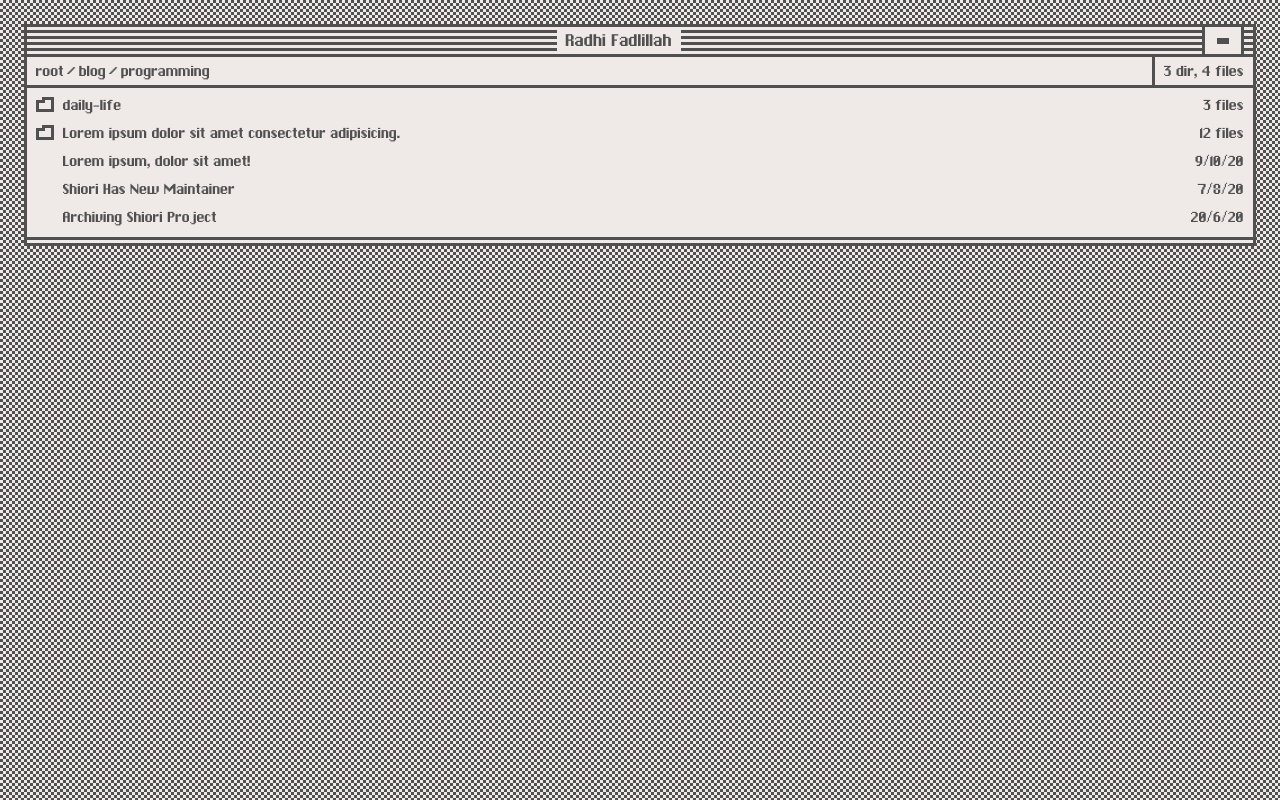
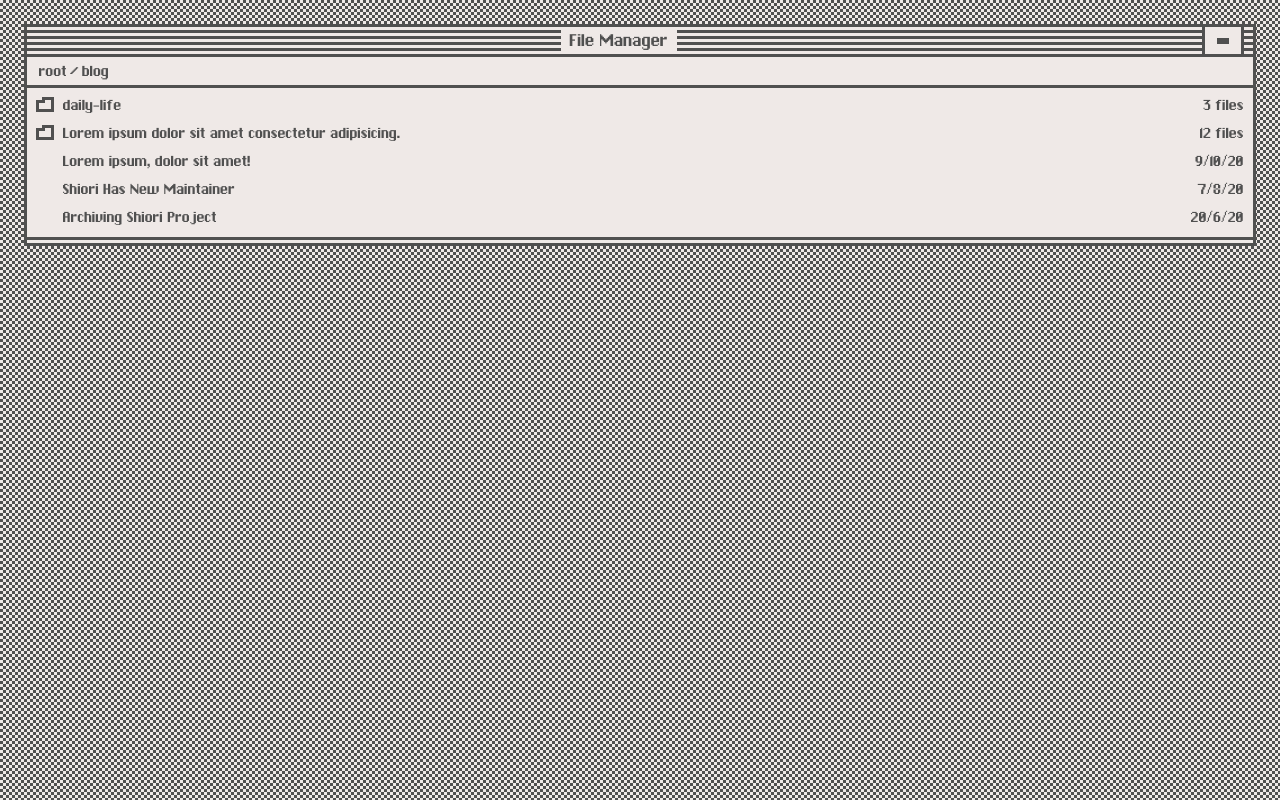
Before and after one commit to RadhiFadlillah/radhifadlillah.github.io, a plain HTML site: page themes/geos2/index.html in a window 1280 px wide. Drawn offline with Linux system fonts and the light colour scheme.

Commit message:
Fix text overflow in file manager

```diff
--- a/themes/geos2/index.html
+++ b/themes/geos2/index.html
@@ -13,16 +13,12 @@
 <body>
 	<div class="window" id="fm">
 		<div class="window__header">
-			<p class="window__header__title">Radhi Fadlillah</p>
+			<p class="window__header__title">File Manager</p>
 			<a class="window__header__button" href="#"></a>
 		</div>
-		<div class="window__status-bar">
-			<p class="fm__crumbs">
-				<a href="#" class="fm__crumbs__item">root</a>
-				<a href="#" class="fm__crumbs__item">blog</a>
-				<a href="#" class="fm__crumbs__item">programming</a>
-			</p>
-			<p class="window__status-bar__text">3 dir, 4 files</p>
+		<div class="window__status-bar fm__crumbs">
+			<a href="#" class="fm__crumbs__item">root</a>
+			<a href="#" class="fm__crumbs__item">blog</a>
 		</div>
 		<div class="window__content fm__content">
 			<a href="#" class="fm__dir">
--- a/themes/geos2/less/index.less
+++ b/themes/geos2/less/index.less
@@ -104,20 +104,12 @@ body {
 // File manager
 
 .fm__crumbs {
-	display      : flex;
-	flex-flow    : row wrap;
-	flex         : 1 0;
-	border-right : .pixel(1)[] solid @fgColor;
-	margin-top   : .pixel(-2)[];
-	margin-right : .pixel(3)[];
-	margin-left  : .pixel(-1)[];
-	margin-bottom: .pixel(-2)[];
-	padding      : .pixel(1)[] 0;
+	padding: .pixel(1)[] .pixel(3)[];
 }
 
 .fm__crumbs__item {
 	color  : @fgColor;
-	padding: .pixel(1)[] .pixel(1)[];
+	padding: .pixel(1)[];
 
 	&:hover,
 	&:focus {
@@ -146,6 +138,11 @@ body {
 		color           : @fgColor  !important;
 		background-color: @bgColor  !important;
 	}
+}
+
+.fm__summary {
+	padding   : .pixel(2)[] 0;
+	text-align: right;
 }
 
 .fm__content {
@@ -199,8 +196,10 @@ body {
 }
 
 .fm__dir__name {
-	flex        : 1 0;
-	margin-right: .pixel(3)[];
+	flex         : 1 0;
+	margin-right : .pixel(3)[];
+	overflow     : hidden;
+	text-overflow: ellipsis;
 }
 
 .fm__dir__info {
@@ -223,8 +222,10 @@ body {
 }
 
 .fm__file__name {
-	flex        : 1 0;
-	margin-right: .pixel(3)[];
+	flex         : 1 0;
+	margin-right : .pixel(3)[];
+	overflow     : hidden;
+	text-overflow: ellipsis;
 }
 
 .fm__file__info {
```
Also changed, not shown: themes/geos2/css/index.css.
